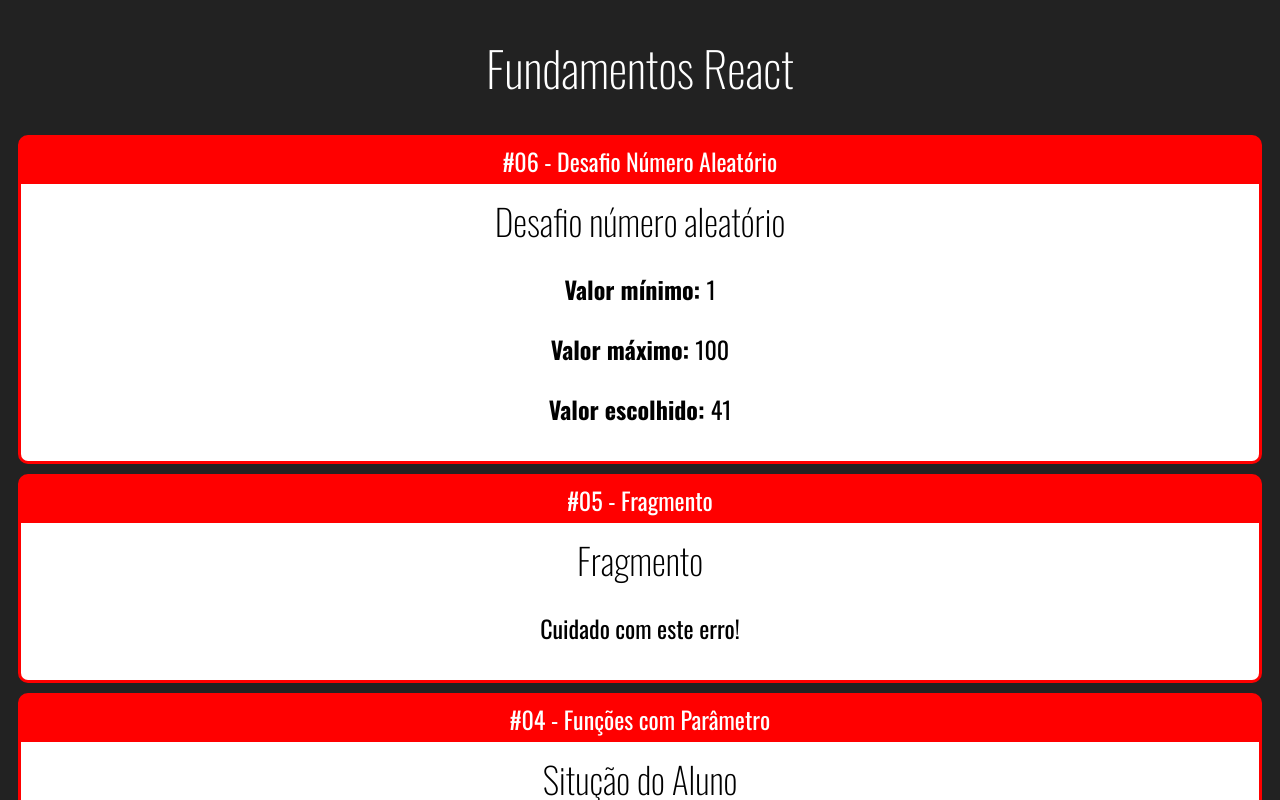
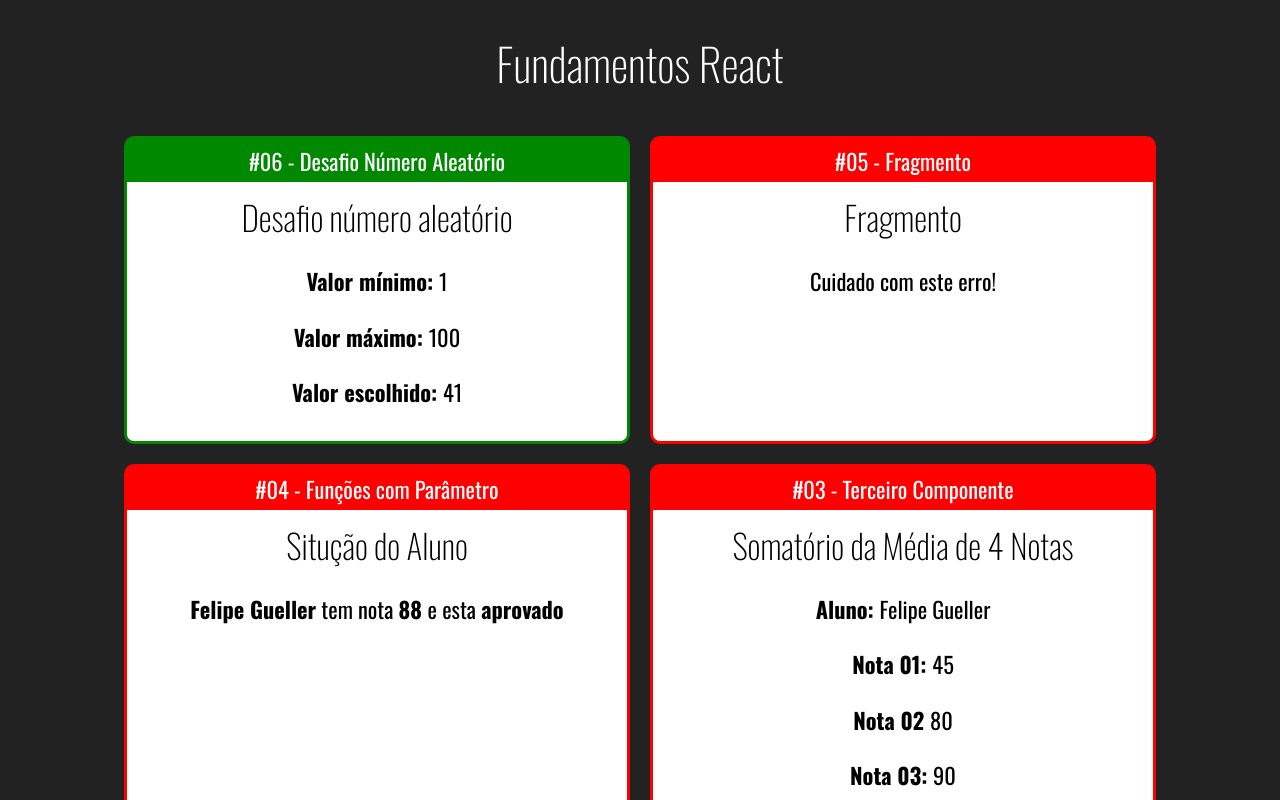
Before and after one commit to felipegueller/curso-react-cod3r, a React (Create React App) app in the folder fundamentos-react/: page / in a window 1280 px wide. Shown: the top 800 px of the page. Built offline with nearby package versions, Linux system fonts and the light colour scheme.

Commit message:
Adding Cards

```diff
--- /dev/null
+++ b/fundamentos-react/src/App.css
@@ -0,0 +1,5 @@
+.App .Cards {
+    display: flex;
+    justify-content: center;
+    flex-wrap: wrap;
+}
--- a/fundamentos-react/src/App.jsx
+++ b/fundamentos-react/src/App.jsx
@@ -1,3 +1,4 @@
+import './App.css'
 import React from 'react'
 
 import Card from './components/layout/Card'
@@ -10,9 +11,11 @@
 
 // eslint-disable-next-line import/no-anonymous-default-export
 export default () =>
-    <div id="app">
+    <div class="App">
         <h1>Fundamentos React</h1>
-        <Card titulo='#06 - Desafio Número Aleatório'>
+
+        <div className="Cards">
+            <Card titulo='#06 - Desafio Número Aleatório' color="#080">
                 <Aleatorio max={100} min={1} />
             </Card>
 
@@ -45,3 +48,4 @@
                 <Primeiro />
             </Card>
             </div>
+    </div>
--- a/fundamentos-react/src/components/basicos/ComParamentro.jsx
+++ b/fundamentos-react/src/components/basicos/ComParamentro.jsx
@@ -6,11 +6,15 @@
         <div>
             <h2>{props.titulo}</h2>
             <p>
+                <strong>{props.aluno}</strong> tem nota <strong>{props.nota} </strong>
+                e esta <strong>{status}</strong>
+            </p>
+            {/* <p>
                 O aluno <strong> {props.aluno}</strong> se encontra com
                 <strong> {props.nota}</strong> pontos na disciplina de
                 Programação Web, por tanto a sua situação se encontra com
                 o status de <strong> {status}.</strong>
-            </p>
+            </p> */}
         </div>
     );
 }
--- a/fundamentos-react/src/components/layout/Card.css
+++ b/fundamentos-react/src/components/layout/Card.css
@@ -1,9 +1,13 @@
 .Card {
-    background-color: red;
     border-radius: 10px;
     overflow: hidden; /* Arredonda as bordas inferiores */
-    border: 3px solid red;
+    border: 3px solid;
     margin: 10px;
+
+    display: flex;
+    flex-direction: column;
+    max-width: 500px;
+    min-width: 500px;
 }
 
 .Card .Title {
@@ -13,6 +17,7 @@
 }
 
 .Card .Content {
+    flex: 1; /* Fazendo o conteúdo ocupar todo o expaço disponível */
     background-color: #fff;
     color: #000;
     padding: 10px;
--- a/fundamentos-react/src/components/layout/Card.jsx
+++ b/fundamentos-react/src/components/layout/Card.jsx
@@ -3,9 +3,14 @@
 import './Card.css'
 
 export default props => {
+    /* recebendo parâmetros CSS */
+    const style = {
+        backgroundColor: props.color || '#F00', /* Por padrão assume vermelho */
+        borderColor: props.color || '#F00' /* Por padrão assume vermelho */
+    }
 
     return (
-        <div className='Card'>
+        <div className='Card' style={style}>
             <div className='Title'>{props.titulo}</div>
             <div className='Content'>
                 {props.children}
--- a/fundamentos-react/src/index.css
+++ b/fundamentos-react/src/index.css
@@ -1,7 +1,7 @@
 body {
     background-color: #222;
     color: #fff;
-    font-size: 1.5em;
+    font-size: 1.4em;
     font-family: 'Oswald', sans-serif;
     text-align: center;
 }
```
Lines whose indentation alone changed are shown as unchanged.
